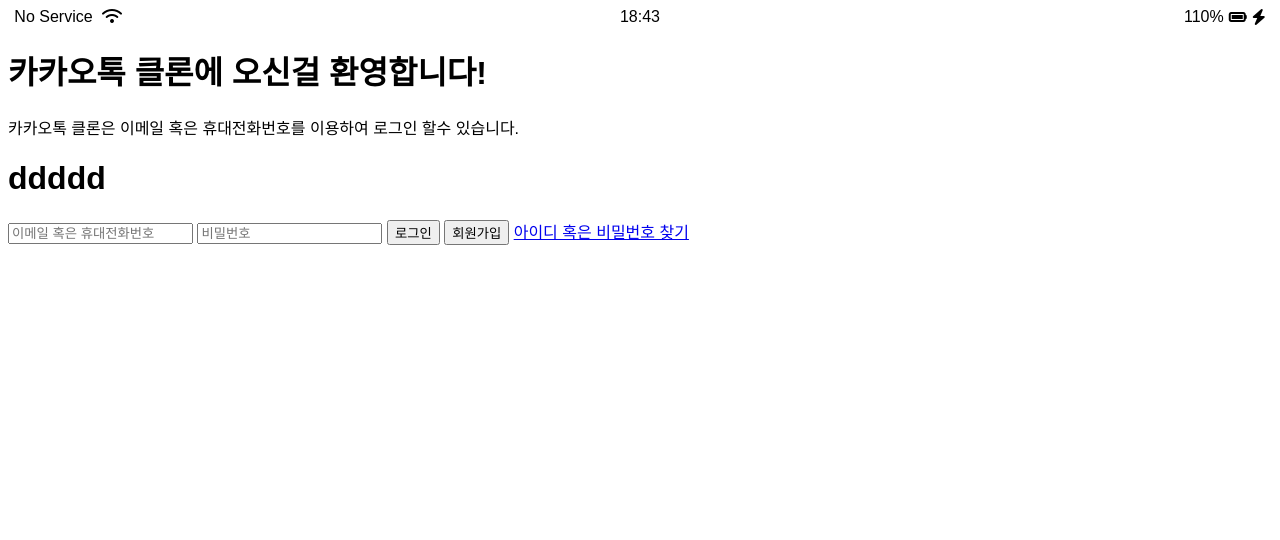
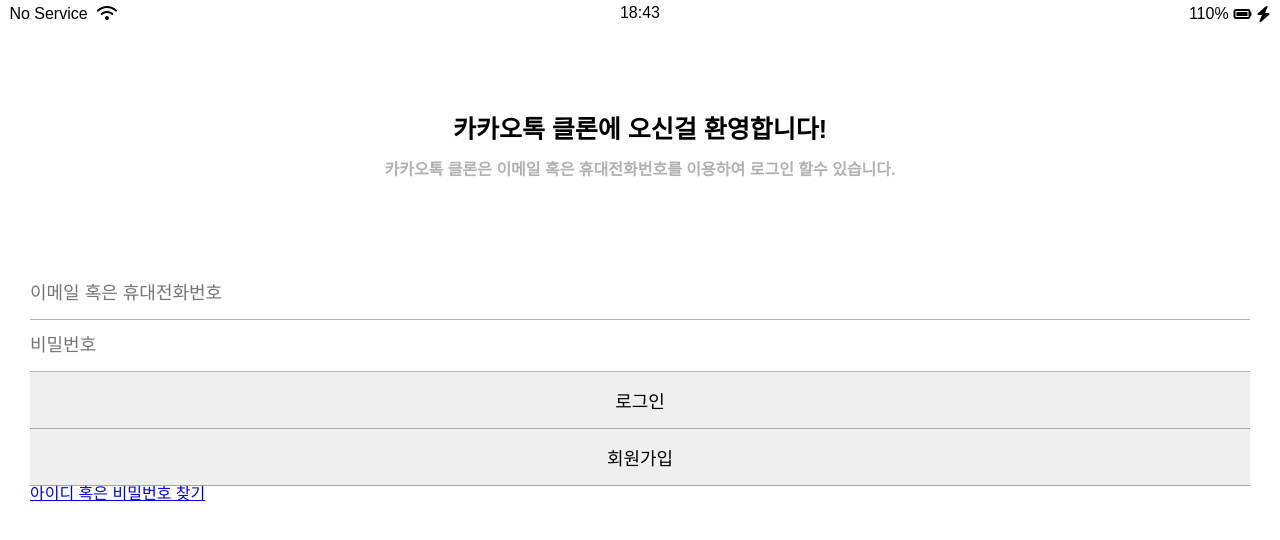
Before and after one commit to Maroo7139/kakao-clone-2023, a plain HTML site: page index.html in a window 1280 px wide. Drawn offline with Linux system fonts and the light colour scheme.

Commit message:
update index

```diff
--- /dev/null
+++ b/css/reset.css
@@ -0,0 +1,129 @@
+/* http://meyerweb.com/eric/tools/css/reset/
+   v2.0 | 20110126
+   License: none (public domain)
+*/
+
+html,
+body,
+div,
+span,
+applet,
+object,
+iframe,
+h1,
+h2,
+h3,
+h4,
+h5,
+h6,
+p,
+blockquote,
+pre,
+a,
+abbr,
+acronym,
+address,
+big,
+cite,
+code,
+del,
+dfn,
+em,
+img,
+ins,
+kbd,
+q,
+s,
+samp,
+small,
+strike,
+strong,
+sub,
+sup,
+tt,
+var,
+b,
+u,
+i,
+center,
+dl,
+dt,
+dd,
+ol,
+ul,
+li,
+fieldset,
+form,
+label,
+legend,
+table,
+caption,
+tbody,
+tfoot,
+thead,
+tr,
+th,
+td,
+article,
+aside,
+canvas,
+details,
+embed,
+figure,
+figcaption,
+footer,
+header,
+hgroup,
+menu,
+nav,
+output,
+ruby,
+section,
+summary,
+time,
+mark,
+audio,
+video {
+  margin: 0;
+  padding: 0;
+  border: 0;
+  font-size: 100%;
+  font: inherit;
+  vertical-align: baseline;
+}
+/* HTML5 display-role reset for older browsers */
+article,
+aside,
+details,
+figcaption,
+figure,
+footer,
+header,
+hgroup,
+menu,
+nav,
+section {
+  display: block;
+}
+body {
+  line-height: 1;
+}
+ol,
+ul {
+  list-style: none;
+}
+blockquote,
+q {
+  quotes: none;
+}
+blockquote:before,
+blockquote:after,
+q:before,
+q:after {
+  content: "";
+  content: none;
+}
+table {
+  border-collapse: collapse;
+  border-spacing: 0;
+}
--- /dev/null
+++ b/css/status-bar.css
@@ -0,0 +1,23 @@
+.status-bar {
+  display: flex;
+  justify-content: center;
+  padding: 5px 3px;
+}
+.status-bar__column {
+  width: 33%;
+}
+.status-bar__column:first-child span {
+  margin-right: 5px;
+}
+.status-bar__column:nth-child(2) {
+  display: flex;
+  justify-content: center;
+}
+.status-bar__column:last-child {
+  display: flex;
+  justify-content: flex-end;
+  align-items: center;
+}
+.status-bar__column .fa-battery-full {
+  margin: 0px 5px;
+}
--- a/css/styles.css
+++ b/css/styles.css
@@ -1,27 +1,36 @@
 @import url("https://fonts.googleapis.com/css2?family=Open+Sans:wght@400;600&display=swap");
+@import "reset.css";
+@import "status-bar.css";
 body {
   font-family: "Open Sams", sans-serif;
 }
+.welcome-header {
+  margin: 90px 0px;
+  text-align: center;
+  display: flex;
+  flex-direction: column;
+  align-items: center;
+  font-weight: 600;
+}
+.welcome-header__title {
+  margin-bottom: 20px;
+  font-size: 25px;
+}
 
-.status-bar {
+.welcome-header__discription {
+  width: 48%;
+  opacity: 30%;
+}
+
+#login-from {
   display: flex;
-  justify-content: center;
+  flex-direction: column;
+  margin: 0px 30px;
 }
-.status-bar__column {
-  width: 33%;
+
+#login-from input {
+  border: none;
+  padding: 15px 0px;
+  font-size: 18px;
+  border-bottom: 1px solid rgba(0, 0, 0, 0.3);
 }
-.status-bar__column:first-child span {
-  margin-right: 5px;
-}
-.status-bar__column:nth-child(2) {
-  display: flex;
-  justify-content: center;
-}
-.status-bar__column:last-child {
-  display: flex;
-  justify-content: flex-end;
-  align-items: center;
-}
-.status-bar__column .fa-battery-full {
-  margin: 0px 5px;
-}
--- a/index.html
+++ b/index.html
@@ -29,7 +29,6 @@
         있습니다.
       </p>
     </header>
-    <h1 href="#">ddddd</h1>
     <form id="login-from">
       <input type="text" placeholder="이메일 혹은 휴대전화번호" />
       <input type="password" placeholder="비밀번호" />
```
